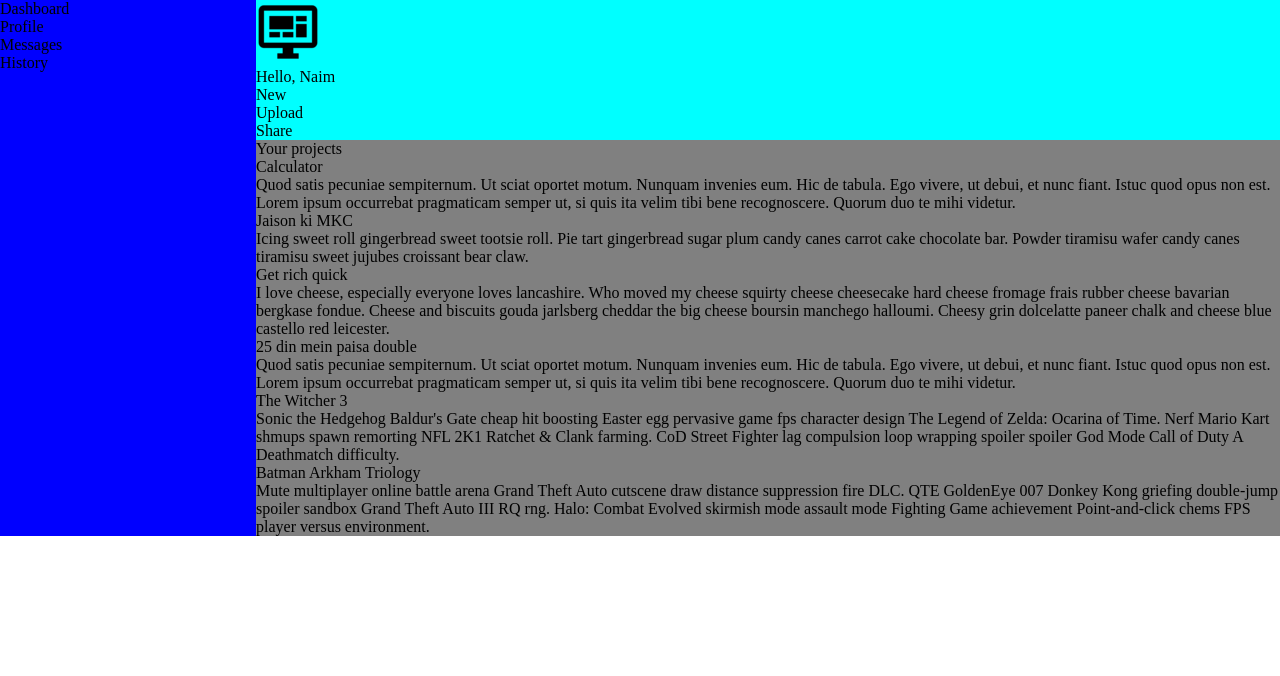
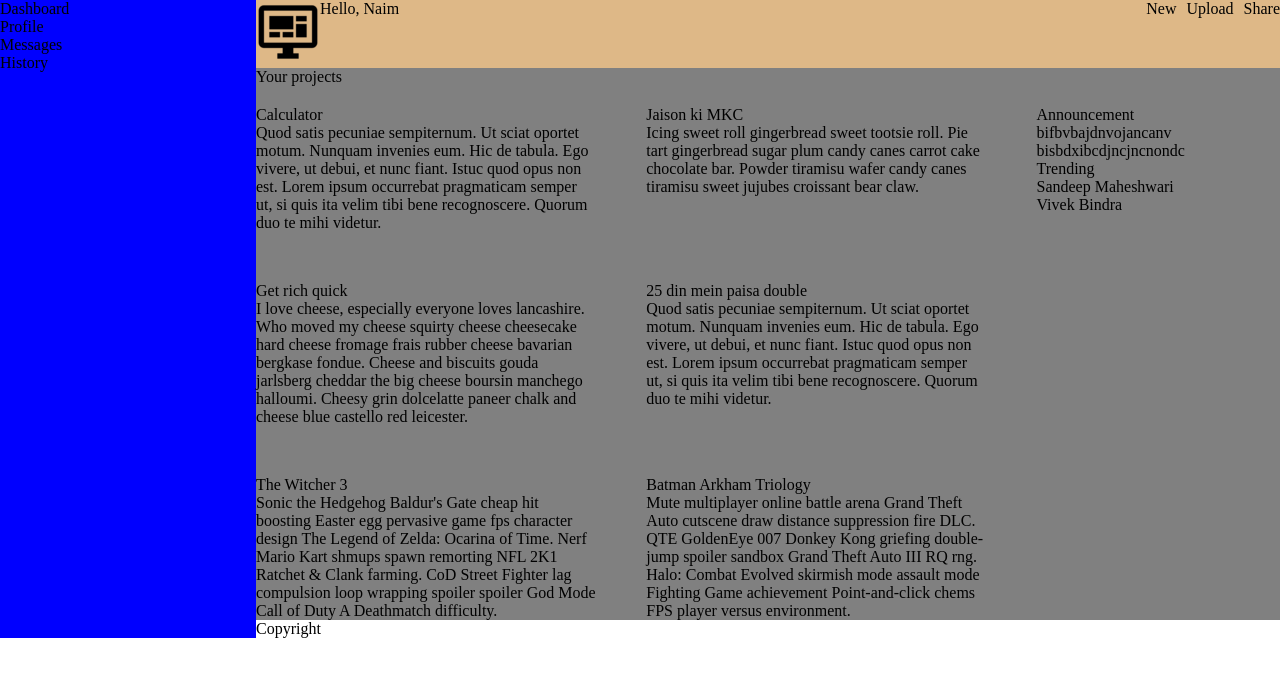
Before and after one commit to naim195/my-dashboard, a plain HTML site: page index.html in a window 1280 px wide. Drawn offline with Linux system fonts and the light colour scheme.

Commit message:
basic css done

```diff
--- a/index.html
+++ b/index.html
@@ -21,12 +21,16 @@
                     <div class="pfp"><img src="dashboard_img.png"></div>
                     <div class="name">Hello, Naim</div>
                 </div>
+                <div class="buttons">
                     <div class="button new">New</div>
                     <div class="button upload">Upload</div>
                     <div class="button share">Share</div>
+
+                </div>
             </div>
             <div class="main">
                 <div class="title">Your projects</div>
+                <div class="container">
                     <div class="cards">
                         <div class="card">
                             <div class="title">Calculator</div>
@@ -38,7 +42,6 @@
                             <div class="title">Jaison ki MKC</div>
                             <p>Icing sweet roll gingerbread sweet tootsie roll. Pie tart gingerbread sugar plum candy canes carrot cake chocolate bar.
                                 Powder tiramisu wafer candy canes tiramisu sweet jujubes croissant bear claw.
-
                             </p>
                         </div>
                         <div class="card">
@@ -72,11 +75,18 @@
                         </div>
                     </div>
                     <div class="ancment-trnd">
-                    <div class="ancment"></div>
-                    <div class="trnd"></div>
+                        <div class="ancment">Announcement
+                            <div>bifbvbajdnvojancanv</div>
+                            <div>bisbdxibcdjncjncnondc</div>
+                        </div>
+                        <div class="trnd">Trending
+                            <div>Sandeep Maheshwari</div>
+                            <div>Vivek Bindra</div>
                         </div>
                     </div>
-
+                </div>
+            </div>
+            <div class="footer">Copyright</div>
         </div>
 
 
--- a/styles.css
+++ b/styles.css
@@ -1,24 +1,50 @@
-*{
+* {
     margin: 0;
     padding: 0;
 }
 
-body{
+body {
     display: grid;
     grid-template-columns: 2fr 8fr;
 }
 
-.header{
-    background-color: aqua;
-    display: grid;
+.header {
+    background-color: burlywood;
+    display: flex;
+    justify-content: space-between;
 }
 
-.main{
+.details{
+    display: flex;
+}
+
+.buttons {
+    display: flex;
+    gap: 10px;
+}
+
+.sidebar {
+    background-color: blue;
+}
+
+.main {
     background-color: gray;
+    display: grid;
 
 }
 
-.sidebar{
-    background-color: blue;
+.cards{
+    display: grid;
+    grid-template-columns: repeat(auto-fit,minmax(250px,1fr));
+    gap: 50px;
+}
 
+.main .container{
+    display: grid;
+    grid-template-columns: 3fr 1fr;
+    gap: 50px;
 }
+
+.main> .title{
+    margin-bottom: 20px;
+}
```
Lines whose indentation alone changed are shown as unchanged.
